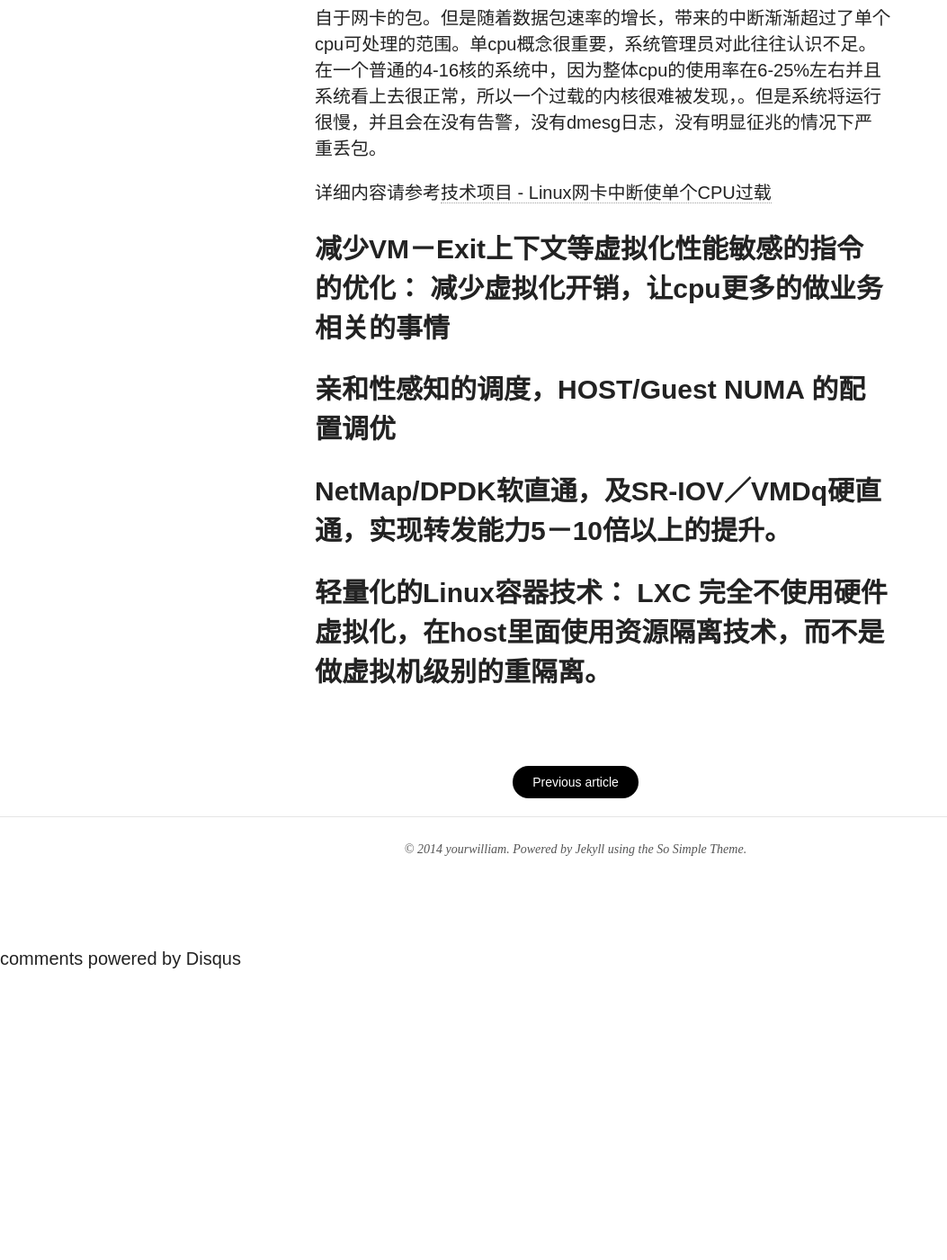
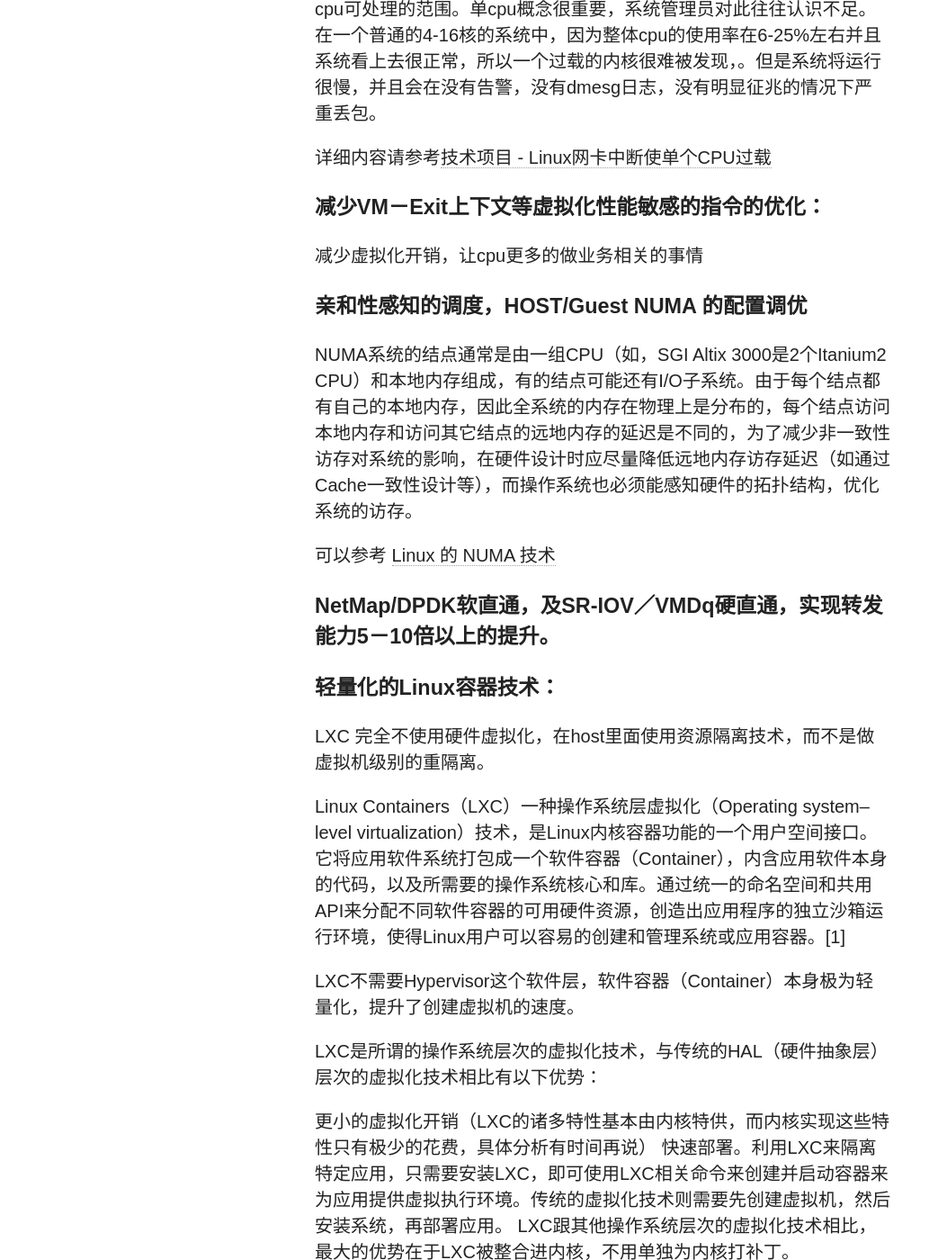
Before and after one commit to yourwilliam/william-blog, a Jekyll site: the page built from _posts/2014-08-26-openstack-visuralization-difference.md, in a window 1280 px wide and 1400 px high, scrolled down 1057 px. Shown: the whole window at 90% size, without its empty margins (0-1053 px from the left). Built offline with Jekyll 4.4.1, drawn with Linux system fonts in a browser that asks for light colours; nearby versions of some CDN libraries; comment, search, counter and statistics services are not loaded; before the commit the page ends 2134 px from its top, so only the background shows below that; some of the changed text lies outside the part shown.

Commit message:
modify the visuralization difference

```diff
--- a/_posts/2014-08-26-openstack-visuralization-difference.md
+++ b/_posts/2014-08-26-openstack-visuralization-difference.md
@@ -9,13 +9,13 @@ comments: true
 share: true
 ---
 
-## 虚拟机亲和性调度机制
+### 虚拟机亲和性调度机制
 用于部分应用需要和某些指定应用隔离的场景，如主备场景等。
 
-## 应用感知的大页表技术
+### 应用感知的大页表技术
 用于高性能场景，使用大页表技术提供更高的内存hit率。
 
-## 智能网络包中断合并技术
+### 智能网络包中断合并技术
 
 Linux内核在性能方面已经经历了很长一段时间的考验，尤其是2.6/3.x内核。然而，在高IO，尤其是网络方面的情况下，对中断的处理可能成为问题。我们已经在拥有一个或多个饱和1Gbps网卡的高性能系统上发现过这个问题，近来在有许多小包并发（大约10000packets/second）超载的虚拟机上也发现了这个问题。
 
@@ -23,12 +23,27 @@ Linux内核在性能方面已经经历了很长一段时间的考验，尤其是
 
 详细内容请参考[技术项目 - Linux网卡中断使单个CPU过载](http://blog.csdn.net/chinanetcloud/article/details/8072455)
 
+### 减少VM－Exit上下文等虚拟化性能敏感的指令的优化：
+减少虚拟化开销，让cpu更多的做业务相关的事情
 
+### 亲和性感知的调度，HOST/Guest NUMA 的配置调优
+NUMA系统的结点通常是由一组CPU（如，SGI Altix 3000是2个Itanium2 CPU）和本地内存组成，有的结点可能还有I/O子系统。由于每个结点都有自己的本地内存，因此全系统的内存在物理上是分布的，每个结点访问本地内存和访问其它结点的远地内存的延迟是不同的，为了减少非一致性访存对系统的影响，在硬件设计时应尽量降低远地内存访存延迟（如通过Cache一致性设计等），而操作系统也必须能感知硬件的拓扑结构，优化系统的访存。
 
-## 减少VM－Exit上下文等虚拟化性能敏感的指令的优化： 减少虚拟化开销，让cpu更多的做业务相关的事情
+可以参考 [Linux 的 NUMA 技术](http://www.ibm.com/developerworks/cn/linux/l-numa/index.html)
 
-## 亲和性感知的调度，HOST/Guest NUMA 的配置调优
+### NetMap/DPDK软直通，及SR-IOV／VMDq硬直通，实现转发能力5－10倍以上的提升。
 
-## NetMap/DPDK软直通，及SR-IOV／VMDq硬直通，实现转发能力5－10倍以上的提升。
+### 轻量化的Linux容器技术：
+LXC 完全不使用硬件虚拟化，在host里面使用资源隔离技术，而不是做虚拟机级别的重隔离。
 
-## 轻量化的Linux容器技术： LXC 完全不使用硬件虚拟化，在host里面使用资源隔离技术，而不是做虚拟机级别的重隔离。
+Linux Containers（LXC）一种操作系统层虚拟化（Operating system–level virtualization）技术，是Linux内核容器功能的一个用户空间接口。它将应用软件系统打包成一个软件容器（Container），内含应用软件本身的代码，以及所需要的操作系统核心和库。通过统一的命名空间和共用API来分配不同软件容器的可用硬件资源，创造出应用程序的独立沙箱运行环境，使得Linux用户可以容易的创建和管理系统或应用容器。[1]
+
+LXC不需要Hypervisor这个软件层，软件容器（Container）本身极为轻量化，提升了创建虚拟机的速度。
+
+LXC是所谓的操作系统层次的虚拟化技术，与传统的HAL（硬件抽象层）层次的虚拟化技术相比有以下优势：
+
+更小的虚拟化开销（LXC的诸多特性基本由内核特供，而内核实现这些特性只有极少的花费，具体分析有时间再说）
+快速部署。利用LXC来隔离特定应用，只需要安装LXC，即可使用LXC相关命令来创建并启动容器来为应用提供虚拟执行环境。传统的虚拟化技术则需要先创建虚拟机，然后安装系统，再部署应用。
+LXC跟其他操作系统层次的虚拟化技术相比，最大的优势在于LXC被整合进内核，不用单独为内核打补丁。
+
+LXC技术可以参考：[LXC：Linux 容器工具](http://www.ibm.com/developerworks/cn/linux/l-lxc-containers/)
```
